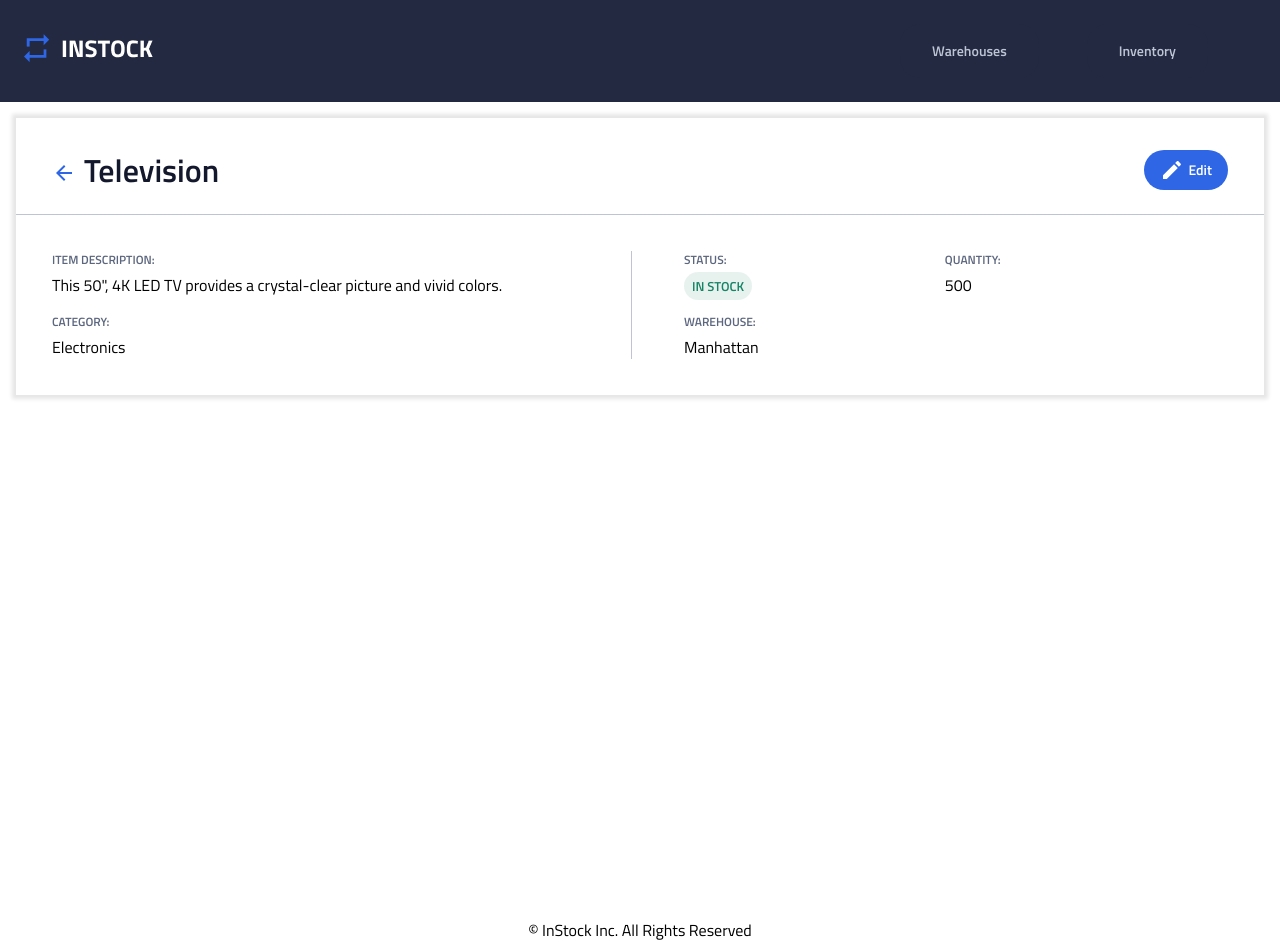
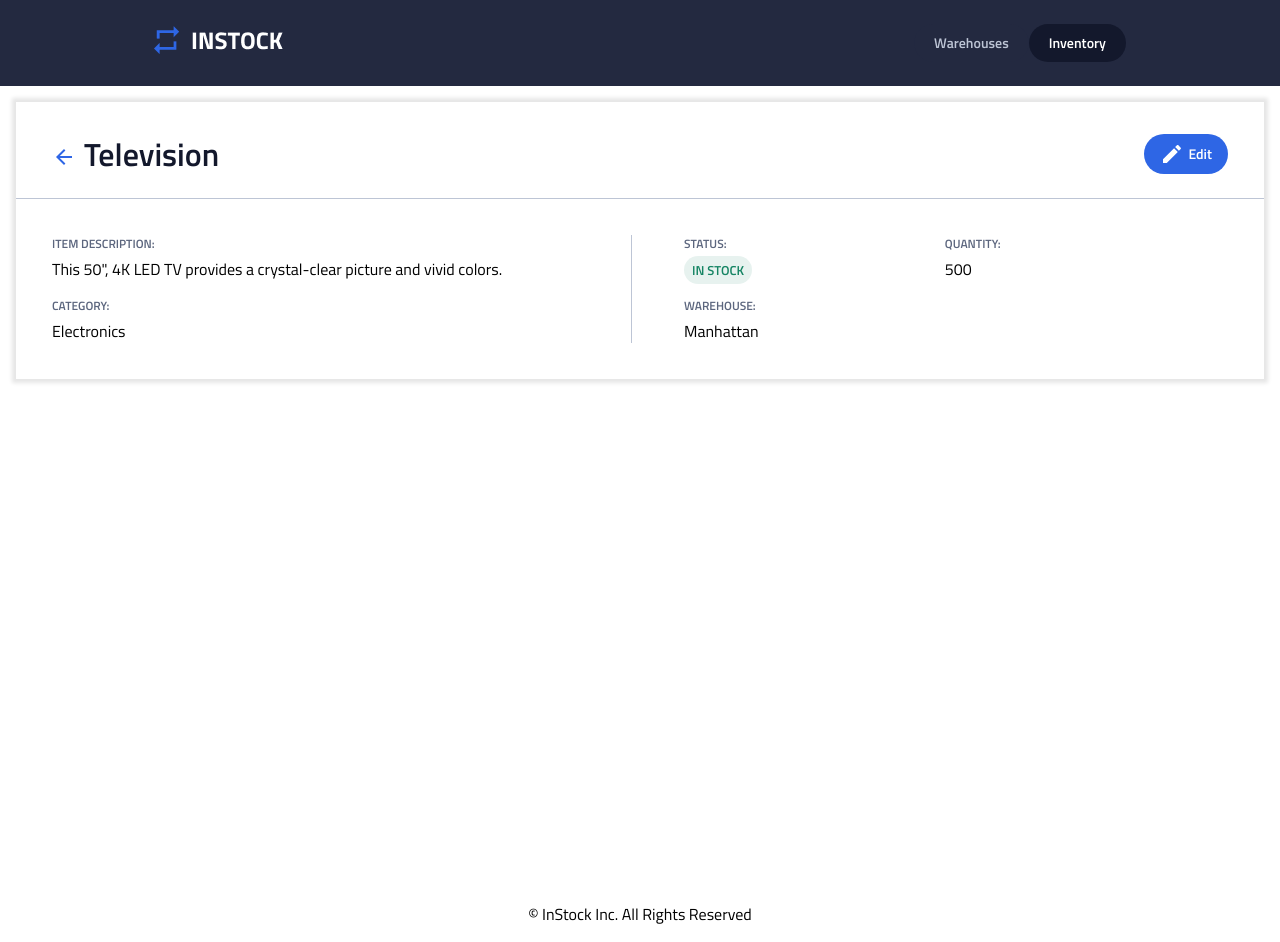
Before and after one commit to heechanku/InStock, a React (Create React App) app: page /inventory/1 in a window 1280 px wide. Built offline with nearby package versions, Linux system fonts and the light colour scheme; no server answers.

Commit message:
Correct navlinks styling to catch mockups, implement maximum content width

```diff
--- a/src/components/Header/Header.js
+++ b/src/components/Header/Header.js
@@ -6,6 +6,7 @@ import "./Header.scss";
 function Header() {
   return (
     <header className="header">
+      <div className="header__content">
         <div className="header__left">
           <NavLink to="/">
             {" "}
@@ -17,7 +18,7 @@ function Header() {
 
           <div className="header__inventory"> <NavLink to="/inventory" className="header__button">Inventory</NavLink></div>
         </div>
-
+      </div>
     </header>
   );
 }
--- a/src/components/Header/Header.scss
+++ b/src/components/Header/Header.scss
@@ -3,23 +3,47 @@
 @use "./../../styles/partials/typography" as *;
 
 .header {
-  padding: 16px;
+  // display: flex;
+  // flex-direction: column;
+  // align-items: center;
+  // justify-content: center;
+  color: $background-color-grey;
+  background-color: $background-color-graphite;
+
+  // @include tablet {
+  //   padding: 32px;
+  //   display: flex;
+  //   flex-direction: row;
+  //   align-items: center;
+  //   justify-content: space-between;
+  // }
+  // @include desktop {
+  //   padding: 24px;
+  // }
+
+  &__content {
     display: flex;
     flex-direction: column;
-  align-items: center;
+    align-items: stretch;
     justify-content: center;
-  color: $background-color-grey;
-  background-color: $background-color-graphite;
+    margin: auto;
+    padding: 1rem;
+    width: 100%;
+    max-width: 63.75rem;
+
     @include tablet {
-    padding: 32px;
+      padding: 2rem;
       display: flex;
       flex-direction: row;
       align-items: center;
       justify-content: space-between;
     }
+
     @include desktop {
-    padding: 24px;
+      padding: 1.5rem;
     }
+  }
+
   &__left {
     @include tablet {
       display: flex;
@@ -27,32 +51,40 @@
   }
   &__right {
     display: flex;
-    padding: 1rem 3rem;
+    padding: 1rem 0;
+
     @include tablet {
       display: flex;
-      padding: 0 3rem;
+      padding: 0;
     }
   }
   &__button {
     border-radius: 20px;
     border: none;
-    padding: 1rem 3rem;
+    padding: 0.5rem 0;
+    width: 100%;
     background-color: $background-color-graphite;
     color: $secondary-color-cloud;
     text-decoration: none;
     @include mobile__lables-buttons;
+
     &:active {
       background-color: $primary-color-black;
       color: $primary-color-white;
       text-decoration: none;
     }
     &:hover {
+      color: $primary-color-white;
       text-decoration: underline;
       text-decoration-color: $primary-color-white;
     }
+    &.active {
+      color: $primary-color-white;
+      background-color: $primary-color-black;
+    }
 
     @include tablet {
-      padding: 1rem 2rem;
+      padding: 0.5rem 1.25rem;
       @include tablet__lables-buttons;
     }
   }
@@ -60,15 +92,20 @@
     border-radius: 20px;
     border: none;
     display: flex;
+    flex: 50%;
+
     @include tablet {
-      padding: 0 3rem;
+      flex: 0;
     }
   }
   &__inventory {
     border-radius: 20px;
     border: none;
     display: flex;
+    flex: 50%;
+
     @include tablet {
+      flex: 0;
       padding-right: 0;
     }
   }
```
Lines whose indentation alone changed are shown as unchanged.
